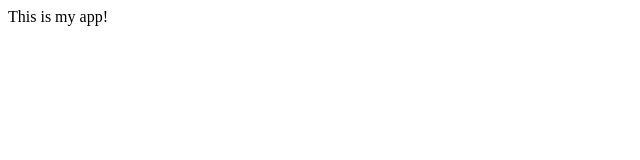
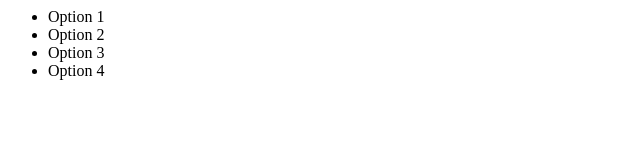
Before and after one commit to nikotome/myMenu, a plain HTML site: page index.html in a window 1280 px wide. Shown: the whole page, without its empty margins (0-640 px from the left). Drawn offline with Linux system fonts and the light colour scheme.

Commit message:
first lines added to the menu

```diff
--- a/index.html
+++ b/index.html
@@ -3,10 +3,16 @@
     <meta charset="UTF-8">
     <meta http-equiv="X-UA-Compatible" content="IE=edge">
     <meta name="viewport" content="width=device-width, initial-scale=1.0">
-    <title>Document</title>
+    <title>Dropdwown Menu</title>
 </head>
 <body>
-    This is my app!
-
+    <nav>
+        <ul>
+            <li>Option 1</li>
+            <li>Option 2</li>
+            <li>Option 3</li>
+            <li>Option 4</li>
+        </ul>
+    </nav>
 </body>
 </html>
```
